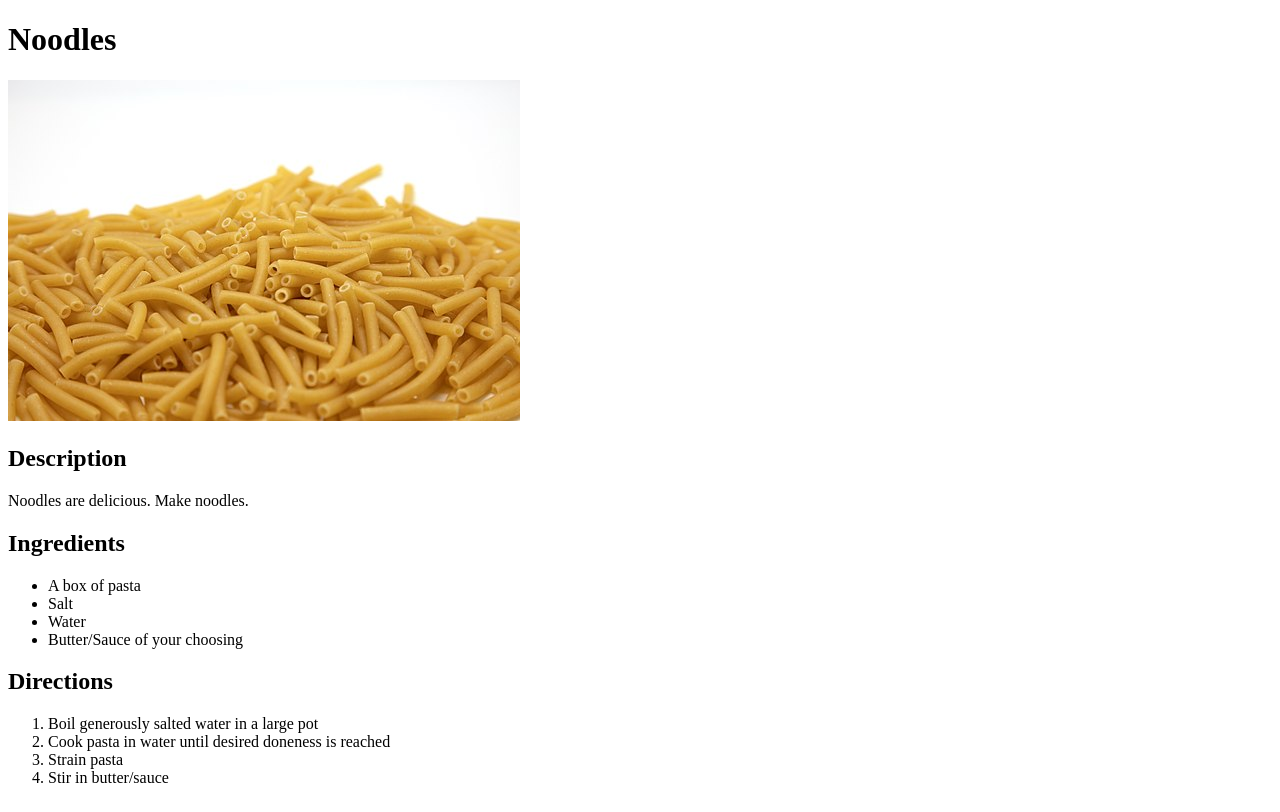
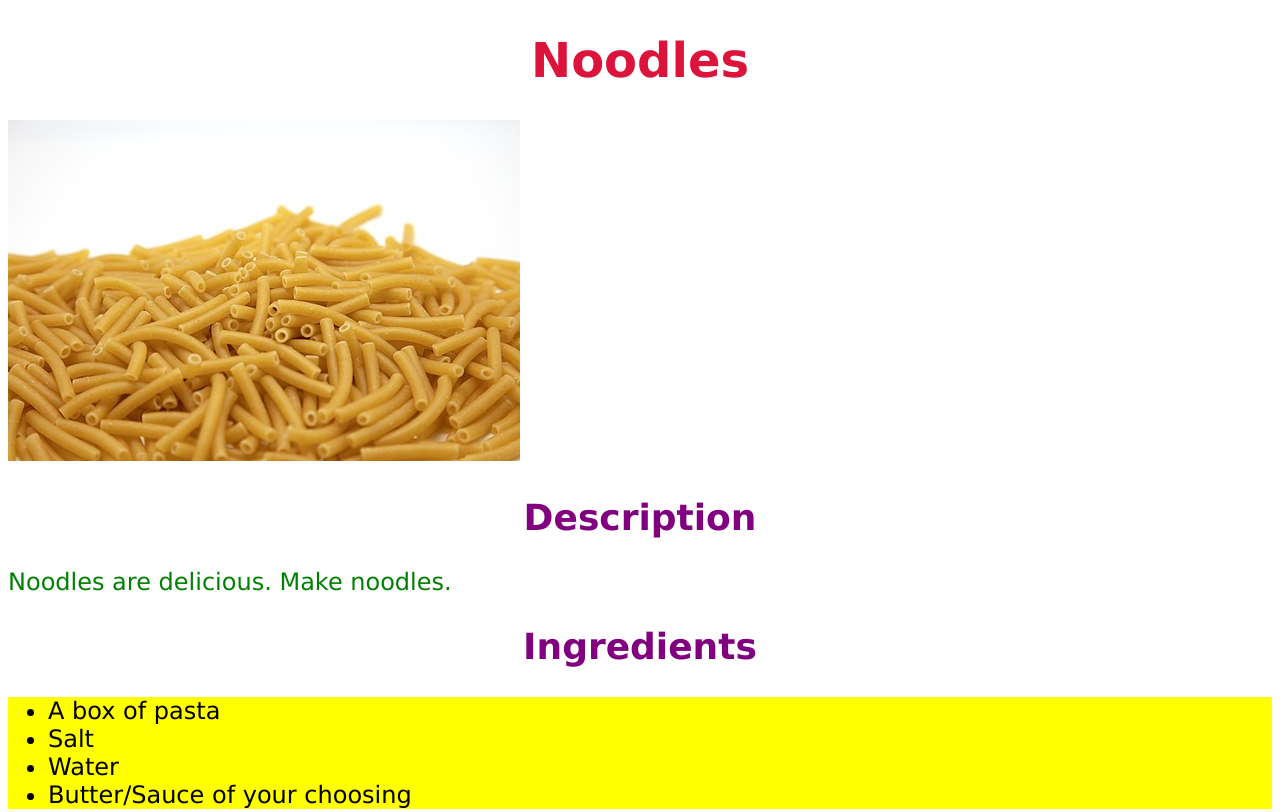
Before and after one commit to GrantFinnegan/odin-recipes, a plain HTML site: page recipes/noodles.html in a window 1280 px wide. Shown: the top 812 px of the page. Drawn offline with Linux system fonts and the light colour scheme.

Commit message:
Add test css formatting

```diff
--- a/recipes/noodles.html
+++ b/recipes/noodles.html
@@ -3,17 +3,20 @@
 <head>
     <meta charset="UTF-8">
     <meta name="viewport" content="width=device-width, initial-scale=1.0">
+    <link href="../style.css" rel="stylesheet">
     <title>Noodles Recipe</title>
 </head>
 <body>
     <h1>Noodles</h1>
     <img src="../img/noodles.jpg" alt="A pile of dry macaroni">
 
-    <h2>Description</h2>
-    <p>Noodles are delicious. Make noodles.</p>
+    <div class="description">
+        <h2>Description</h2>
+        <p>Noodles are delicious. Make noodles.</p>
+    </div>
 
     <h2>Ingredients</h2>
-    <ul>
+    <ul class="ingredients">
         <li>A box of pasta</li>
         <li>Salt</li>
         <li>Water</li>
@@ -21,7 +24,7 @@
     </ul>
 
     <h2>Directions</h2>
-    <ol>
+    <ol class="directions">
         <li>Boil generously salted water in a large pot</li>
         <li>Cook pasta in water until desired doneness is reached</li>
         <li>Strain pasta</li>
--- /dev/null
+++ b/style.css
@@ -0,0 +1,36 @@
+* {
+    font-family: Verdana, Geneva, Tahoma, sans-serif;
+    font-size: 24px;
+}
+
+h1 {
+    color: crimson;
+    text-align: center;
+    font-size: 48px;
+}
+
+h2 {
+    color: purple;
+    text-align: center;
+    font-size: 36px;
+}
+
+/* Home page style */
+#recipe-list {
+    font-size: 24px;
+    color: aqua;
+    background-color: yellow;
+}
+
+/* Recipe pages styling */
+.description p {
+    color: green;
+}
+
+.ingredients {
+    background-color: yellow;
+}
+
+.directions {
+    font-weight: bold;
+}
```
Also changed, not shown: index.html (+2 -1 lines), recipes/tea.html (+7 -4 lines), recipes/toast.html (+7 -5 lines).
